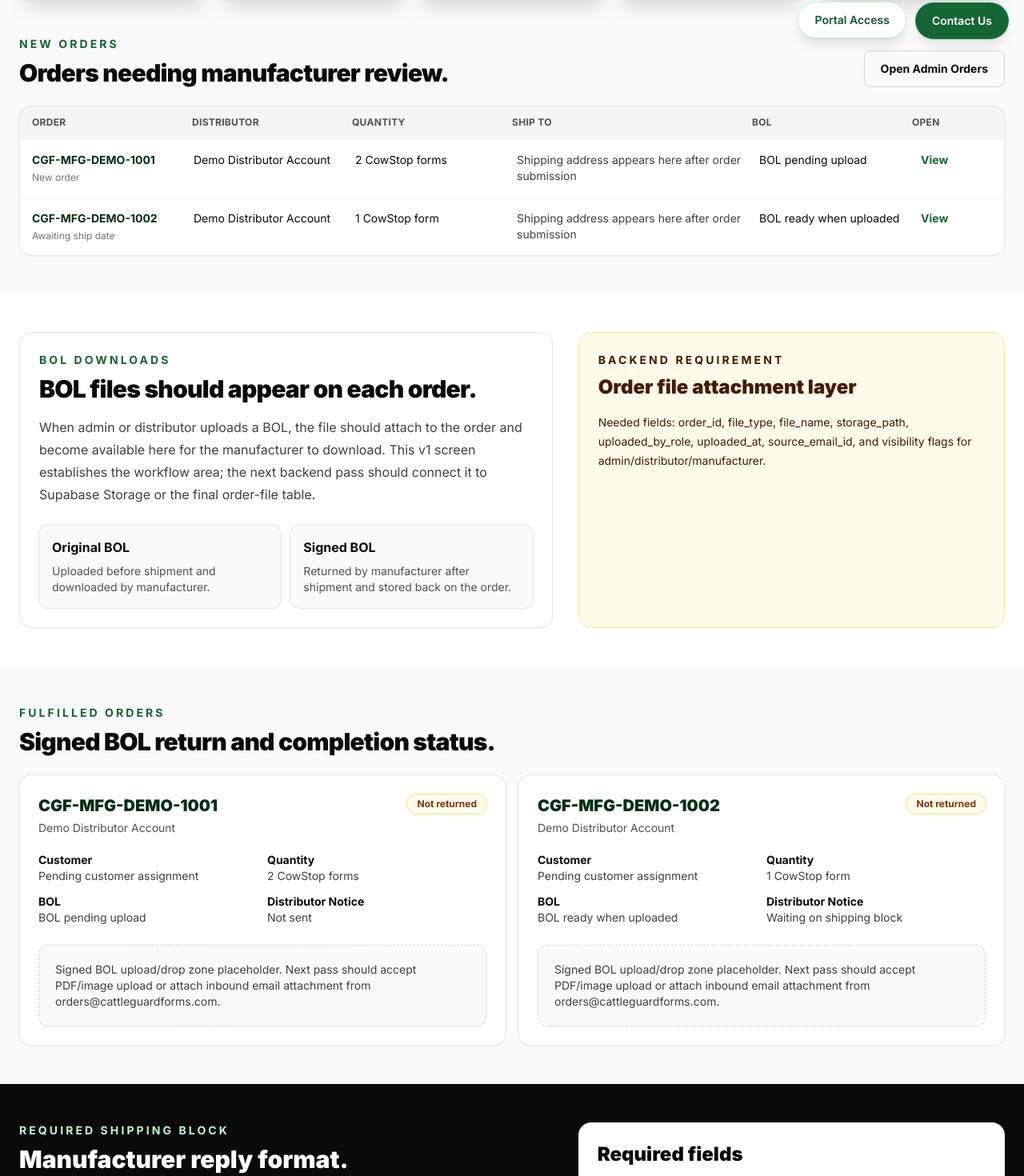
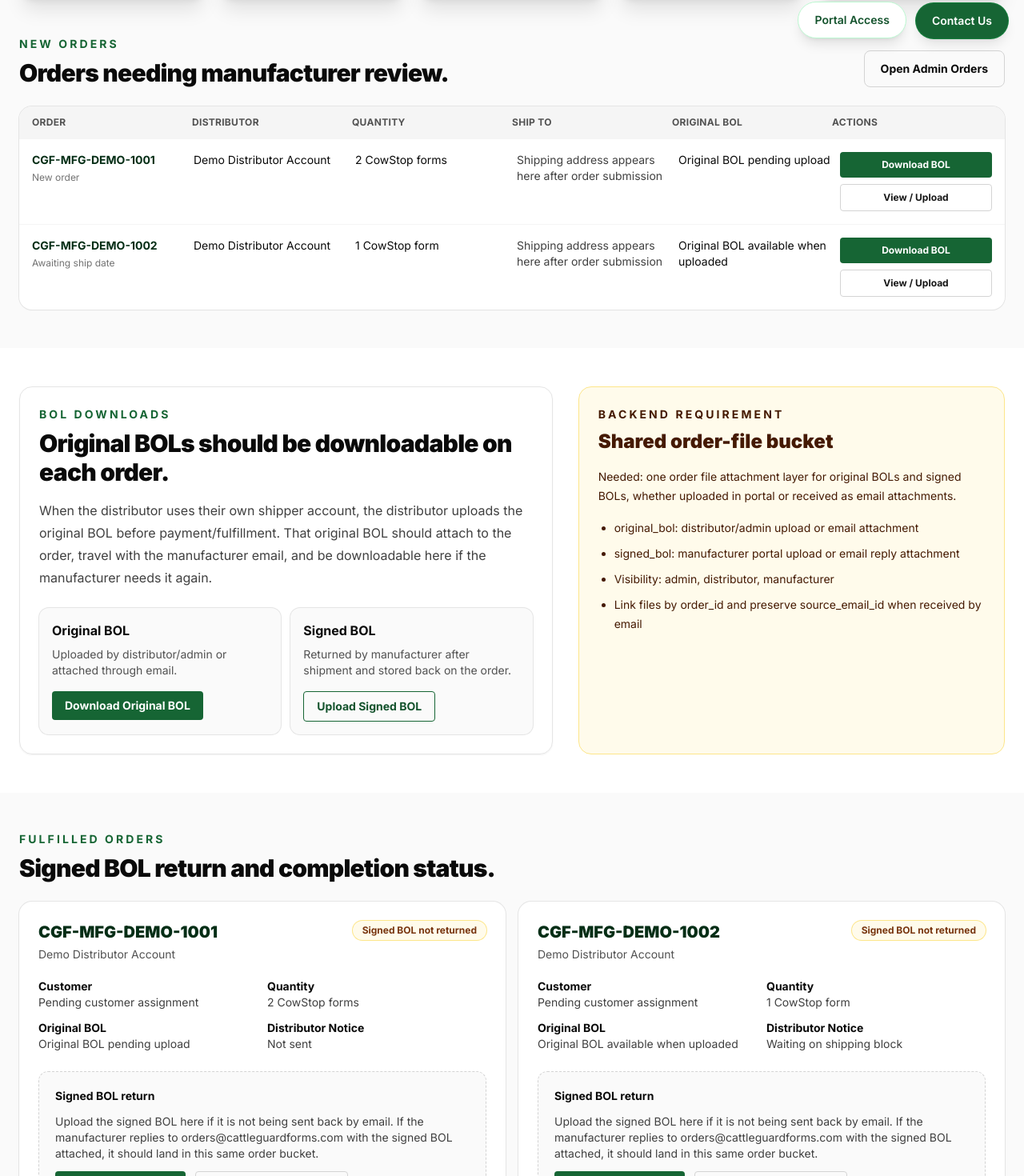
Before and after one commit to Cattleguardforms/cattle-guard-forms, a Next.js app: page /manufacturer in a window 1280 px wide. Shown: the part 732-2202 px from the top of the page at 80% size. Built offline with nearby package versions, Linux system fonts and the light colour scheme.

Commit message:
feat: add BOL download and signed upload actions

```diff
--- a/src/app/manufacturer/page.tsx
+++ b/src/app/manufacturer/page.tsx
@@ -16,9 +16,11 @@ const manufacturerOrders = [
     quantity: "2 CowStop forms",
     shipTo: "Shipping address appears here after order submission",
     status: "New order",
-    bolStatus: "BOL pending upload",
-    signedBolStatus: "Not returned",
+    bolStatus: "Original BOL pending upload",
+    signedBolStatus: "Signed BOL not returned",
     notificationStatus: "Not sent",
+    bolDownloadLabel: "Download Original BOL",
+    signedBolUploadLabel: "Upload Signed BOL",
   },
   {
     id: "CGF-MFG-DEMO-1002",
@@ -27,9 +29,11 @@ const manufacturerOrders = [
     quantity: "1 CowStop form",
     shipTo: "Shipping address appears here after order submission",
     status: "Awaiting ship date",
-    bolStatus: "BOL ready when uploaded",
-    signedBolStatus: "Not returned",
+    bolStatus: "Original BOL available when uploaded",
+    signedBolStatus: "Signed BOL not returned",
     notificationStatus: "Waiting on shipping block",
+    bolDownloadLabel: "Download Original BOL",
+    signedBolUploadLabel: "Upload Signed BOL",
   },
 ];
 
@@ -41,12 +45,12 @@ const workflowCards = [
   },
   {
     title: "2. Download BOLs",
-    description: "When admin/distributor shipping documents are uploaded, the BOL should appear in the order row for manufacturer download.",
+    description: "When admin/distributor shipping documents are uploaded or emailed, the original BOL should be downloadable from the order row.",
     href: "#bol-downloads",
   },
   {
     title: "3. Return Signed BOL",
-    description: "After fulfillment, upload or email the signed BOL back to orders@cattleguardforms.com so it attaches to the order record.",
+    description: "After fulfillment, upload the signed BOL in the portal or reply to orders@cattleguardforms.com with the signed BOL attached.",
     href: "#fulfilled-orders",
   },
   {
@@ -100,13 +104,13 @@ export default function ManufacturerPortalPage() {
             <div>
               <h1 className="text-5xl font-black tracking-tight md:text-6xl">Review orders. Download BOLs. Return signed paperwork.</h1>
               <p className="mt-5 max-w-3xl text-lg leading-8 text-green-50">
-                This portal is the manufacturer-facing fulfillment workspace for CowStop orders. New orders, BOL downloads, signed BOL return, shipping details, and distributor notification status should all flow through this page.
+                This portal is the manufacturer-facing fulfillment workspace for CowStop orders. Original BOLs should be downloadable here, signed BOLs should upload here, and email attachments should land in the same order file bucket.
               </p>
             </div>
             <div className="rounded-2xl bg-white/10 p-5 ring-1 ring-white/20">
               <p className="text-sm font-bold uppercase tracking-wide text-green-100">System inbox</p>
               <p className="mt-2 text-2xl font-black">orders@cattleguardforms.com</p>
-              <p className="mt-3 text-sm leading-6 text-green-50">Manufacturer replies should keep the order ID in the subject or body so BOLs and shipping updates can be attached to the correct order.</p>
+              <p className="mt-3 text-sm leading-6 text-green-50">Manufacturer replies should keep the order ID in the subject or body. Signed BOL attachments from email should attach to the same order bucket as portal uploads.</p>
             </div>
           </div>
         </div>
@@ -137,9 +141,9 @@ export default function ManufacturerPortalPage() {
             <span className="col-span-2">Order</span>
             <span className="col-span-2">Distributor</span>
             <span className="col-span-2">Quantity</span>
-            <span className="col-span-3">Ship To</span>
-            <span className="col-span-2">BOL</span>
-            <span className="col-span-1">Open</span>
+            <span className="col-span-2">Ship To</span>
+            <span className="col-span-2">Original BOL</span>
+            <span className="col-span-2">Actions</span>
           </div>
           {manufacturerOrders.map((order) => (
             <div key={order.id} className="grid grid-cols-12 gap-3 border-t border-neutral-100 px-4 py-4 text-sm hover:bg-green-50/60">
@@ -149,10 +153,11 @@ export default function ManufacturerPortalPage() {
               </div>
               <div className="col-span-2">{order.distributor}</div>
               <div className="col-span-2">{order.quantity}</div>
-              <div className="col-span-3 text-neutral-700">{order.shipTo}</div>
+              <div className="col-span-2 text-neutral-700">{order.shipTo}</div>
               <div className="col-span-2">{order.bolStatus}</div>
-              <div className="col-span-1">
-                <a href={`#order-${order.id}`} className="font-bold text-green-800 hover:text-green-950">View</a>
+              <div className="col-span-2 flex flex-col gap-2">
+                <a href="#bol-downloads" className="rounded bg-green-800 px-3 py-2 text-center text-xs font-bold text-white hover:bg-green-900">Download BOL</a>
+                <a href={`#order-${order.id}`} className="rounded border border-neutral-300 px-3 py-2 text-center text-xs font-bold text-neutral-900 hover:border-green-800 hover:bg-green-50">View / Upload</a>
               </div>
             </div>
           ))}
@@ -163,25 +168,36 @@ export default function ManufacturerPortalPage() {
         <div className="mx-auto grid max-w-7xl gap-8 px-6 lg:grid-cols-[1fr_0.8fr]">
           <div className="rounded-2xl border border-neutral-200 p-6 shadow-sm">
             <p className="text-sm font-bold uppercase tracking-[0.22em] text-green-800">BOL downloads</p>
-            <h2 className="mt-2 text-3xl font-black tracking-tight">BOL files should appear on each order.</h2>
+            <h2 className="mt-2 text-3xl font-black tracking-tight">Original BOLs should be downloadable on each order.</h2>
             <p className="mt-4 leading-7 text-neutral-700">
-              When admin or distributor uploads a BOL, the file should attach to the order and become available here for the manufacturer to download. This v1 screen establishes the workflow area; the next backend pass should connect it to Supabase Storage or the final order-file table.
+              When the distributor uses their own shipper account, the distributor uploads the original BOL before payment/fulfillment. That original BOL should attach to the order, travel with the manufacturer email, and be downloadable here if the manufacturer needs it again.
             </p>
             <div className="mt-6 grid gap-3 sm:grid-cols-2">
               <div className="rounded-xl bg-neutral-50 p-4 ring-1 ring-neutral-200">
                 <p className="font-bold text-neutral-950">Original BOL</p>
-                <p className="mt-2 text-sm text-neutral-600">Uploaded before shipment and downloaded by manufacturer.</p>
+                <p className="mt-2 text-sm text-neutral-600">Uploaded by distributor/admin or attached through email.</p>
+                <button className="mt-4 rounded bg-green-800 px-4 py-2 text-sm font-bold text-white hover:bg-green-900" type="button">Download Original BOL</button>
               </div>
               <div className="rounded-xl bg-neutral-50 p-4 ring-1 ring-neutral-200">
                 <p className="font-bold text-neutral-950">Signed BOL</p>
                 <p className="mt-2 text-sm text-neutral-600">Returned by manufacturer after shipment and stored back on the order.</p>
+                <label className="mt-4 inline-flex cursor-pointer rounded border border-green-800 px-4 py-2 text-sm font-bold text-green-900 hover:bg-green-50">
+                  Upload Signed BOL
+                  <input type="file" accept=".pdf,.jpg,.jpeg,.png" className="sr-only" />
+                </label>
               </div>
             </div>
           </div>
           <aside className="rounded-2xl border border-amber-200 bg-amber-50 p-6 text-amber-950">
             <p className="text-sm font-bold uppercase tracking-[0.22em]">Backend requirement</p>
-            <h3 className="mt-2 text-2xl font-black">Order file attachment layer</h3>
-            <p className="mt-4 text-sm leading-6">Needed fields: order_id, file_type, file_name, storage_path, uploaded_by_role, uploaded_at, source_email_id, and visibility flags for admin/distributor/manufacturer.</p>
+            <h3 className="mt-2 text-2xl font-black">Shared order-file bucket</h3>
+            <p className="mt-4 text-sm leading-6">Needed: one order file attachment layer for original BOLs and signed BOLs, whether uploaded in portal or received as email attachments.</p>
+            <ul className="mt-4 list-disc space-y-2 pl-5 text-sm leading-6">
+              <li>original_bol: distributor/admin upload or email attachment</li>
+              <li>signed_bol: manufacturer portal upload or email reply attachment</li>
+              <li>Visibility: admin, distributor, manufacturer</li>
+              <li>Link files by order_id and preserve source_email_id when received by email</li>
+            </ul>
           </aside>
         </div>
       </section>
@@ -202,11 +218,19 @@ export default function ManufacturerPortalPage() {
               <dl className="mt-5 grid gap-3 text-sm text-neutral-700 sm:grid-cols-2">
                 <div><dt className="font-bold text-neutral-950">Customer</dt><dd>{order.customer}</dd></div>
                 <div><dt className="font-bold text-neutral-950">Quantity</dt><dd>{order.quantity}</dd></div>
-                <div><dt className="font-bold text-neutral-950">BOL</dt><dd>{order.bolStatus}</dd></div>
+                <div><dt className="font-bold text-neutral-950">Original BOL</dt><dd>{order.bolStatus}</dd></div>
                 <div><dt className="font-bold text-neutral-950">Distributor Notice</dt><dd>{order.notificationStatus}</dd></div>
               </dl>
-              <div className="mt-6 rounded-xl border border-dashed border-neutral-300 bg-neutral-50 p-5 text-sm text-neutral-700">
-                Signed BOL upload/drop zone placeholder. Next pass should accept PDF/image upload or attach inbound email attachment from orders@cattleguardforms.com.
+              <div className="mt-6 grid gap-3 rounded-xl border border-dashed border-neutral-300 bg-neutral-50 p-5 text-sm text-neutral-700">
+                <p className="font-bold text-neutral-950">Signed BOL return</p>
+                <p>Upload the signed BOL here if it is not being sent back by email. If the manufacturer replies to orders@cattleguardforms.com with the signed BOL attached, it should land in this same order bucket.</p>
+                <div className="flex flex-wrap gap-3">
+                  <label className="inline-flex cursor-pointer rounded bg-green-800 px-4 py-2 text-sm font-bold text-white hover:bg-green-900">
+                    Upload Signed BOL
+                    <input type="file" accept=".pdf,.jpg,.jpeg,.png" className="sr-only" />
+                  </label>
+                  <button type="button" className="rounded border border-neutral-300 px-4 py-2 text-sm font-bold text-neutral-900 hover:border-green-800 hover:bg-white">Download Original BOL</button>
+                </div>
               </div>
             </article>
           ))}
@@ -252,7 +276,7 @@ Manufacturer Notes:`}
           <p className="text-sm font-bold uppercase tracking-[0.22em] text-green-800">Distributor notification</p>
           <h2 className="mt-2 text-3xl font-black tracking-tight">Notify distributor after shipment is complete.</h2>
           <p className="mt-4 max-w-4xl leading-7 text-neutral-700">
-            Distributor notification should only send when the order has a shipping block, carrier/PRO information, and signed BOL status. The notification should tell the distributor that the order has shipped and include tracking details, BOL download link, estimated delivery, and any manufacturer notes.
+            Distributor notification should only send when the order has a shipping block, carrier/PRO information, and signed BOL status. The notification should tell the distributor that the order has shipped and include tracking details, BOL download link, estimated delivery, manufacturer notes, and signed BOL when available.
           </p>
           <div className="mt-6 grid gap-4 md:grid-cols-4">
             {[
```
